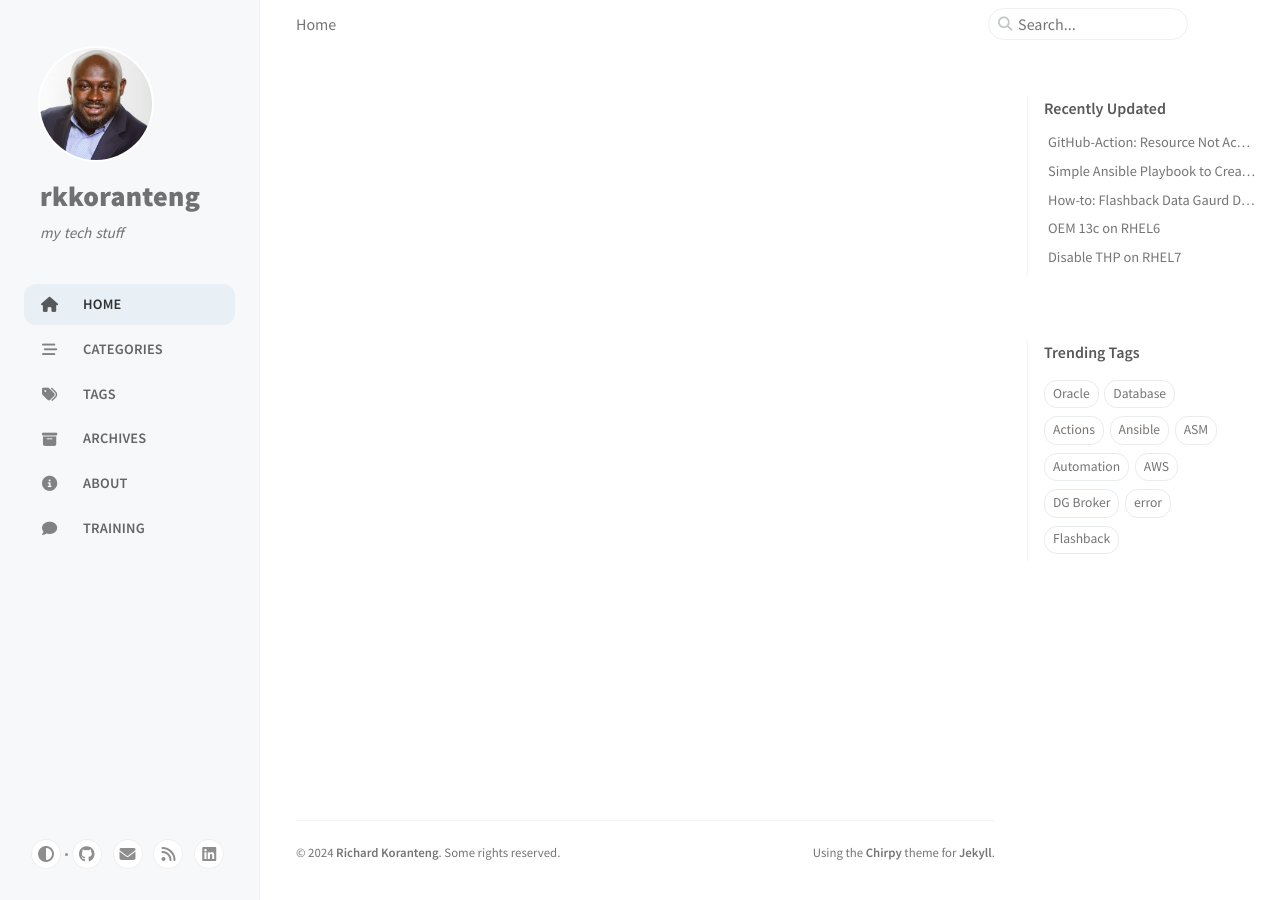
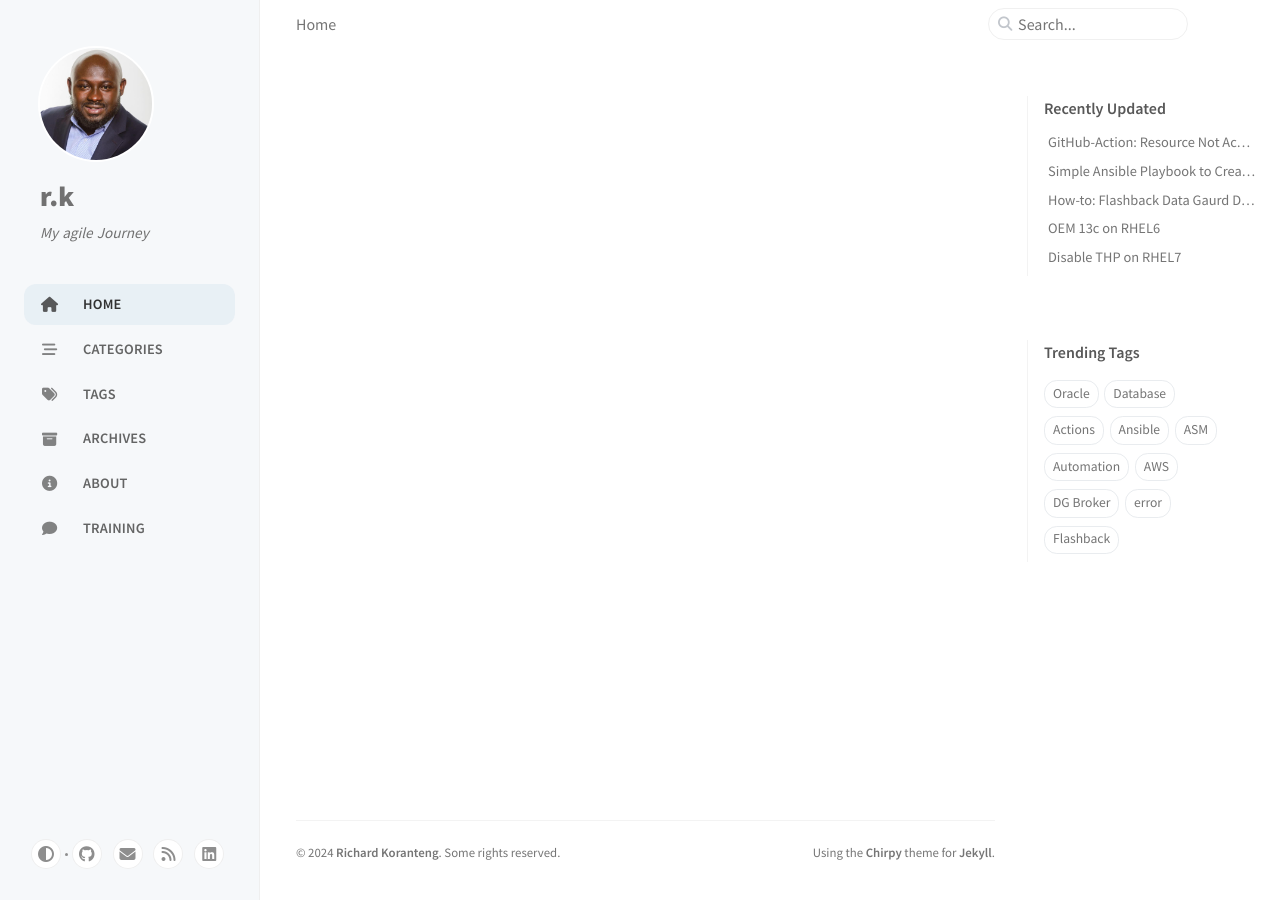
Before and after one commit to RKKoranteng/blog, a Jekyll site: the page built from index.html, in a window 1280 px wide. Built offline with Jekyll 4.4.1, drawn with Linux system fonts in a browser that asks for light colours; cached includes are drawn as plain includes.

Commit message:
change title

```diff
--- a/_config.yml
+++ b/_config.yml
@@ -14,9 +14,9 @@ timezone: America/New_York
 # jekyll-seo-tag settings › https://github.com/jekyll/jekyll-seo-tag/blob/master/docs/usage.md
 # ↓ --------------------------
 
-title: rkkoranteng # the main title
+title: [r.k] # the main title
 
-tagline: my tech stuff  # it will display as the sub-title
+tagline: My agile Journey  # it will display as the sub-title
 
 description: >- # used by seo meta and the atom feed
   Blogging about databases, automation, cloud and my continuous improvement DevOps journey.
```
